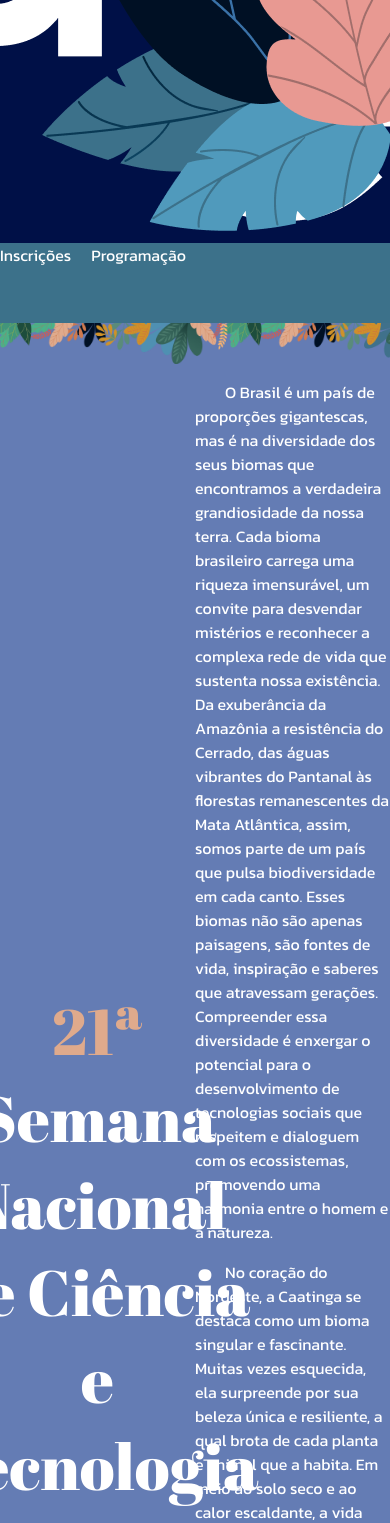
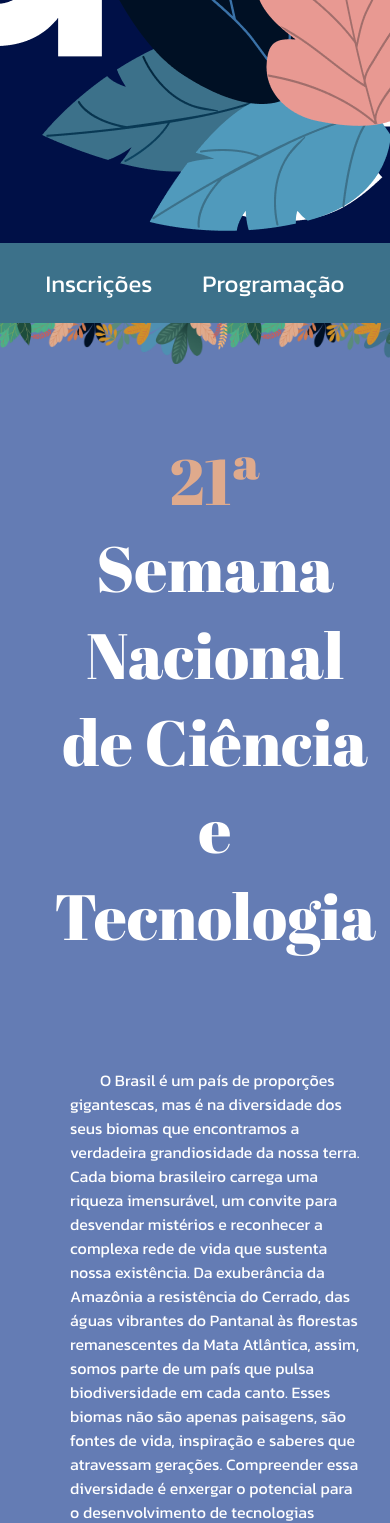
Before and after one commit to Chayfranco/semana-nacional-de-ciencia-e-tecnologia, a Flask app: page / in a window 390 px wide; the page is wider, and only the part inside the window is pictured. Shown: the part 521-2044 px from the top of that part. Run offline with Flask 3, Linux system fonts and the light colour scheme.

Commit message:
responsivo?

```diff
--- a/templates/index.html
+++ b/templates/index.html
@@ -68,8 +68,8 @@
       <img src="../static/arte-principal.png">
       <img style="right:0; bottom: 80px; position: absolute;" src="../static/elemento-folha.png">
 
-      <div style="background-color: #3C718A; width: 100%; height: 80px; position: absolute; z-index: 1; bottom: 0px;">
-        <nav>
+      <div>
+        <nav style="background-color: #3C718A; width: 100%; height: 80px; position: absolute; z-index: 1; bottom: 0px; left: 0;">
           <ul>
             <li><a href="https://www.even3.com.br/21-semana-nacional-de-ciencias-e-tecnologia-491231/">Inscrições</a></li>
             <li><a href="">Programação</a></li>
@@ -78,32 +78,60 @@
 
         <style>
           nav {
+
             ul {
               display: flex;
               list-style: none;
+              gap: 50px;
               padding: 0;
               margin: 0;
+              justify-content: center;
+              align-items: center;
+              height: 100%;
             }
             li {
-              margin-right: 20px;
+
               a {
                 text-decoration: none;
                 color: white;
+                font-size: 1.5rem
               }
             }
           }
 
           section {
-            padding: 50px 0;
+            padding: 50px 150px;
           }
         </style>
       </div>
     </div>
 
-    <section style="background-color: #647CB4; padding-top: 0;">
+    <div style="background-color: #647CB4;">
       <img style="width:100%;"src="../static/top-div.png">
+    </div>
 
-      <div style="display: flex; margin-bottom: 50px;">
+    <section class="info" style="background-color: #647CB4; padding-top: 0;">
+
+      <style>
+        .info .conteudo-info > div {
+          padding: 20px;
+        }
+        @media only screen and (max-width: 600px) {
+          .info .conteudo-info {
+            flex-direction: column;
+
+            > div {
+              width: 100% !important;
+            }
+          }
+          section {
+            padding: 50px 50px;
+          }
+        }
+      </style>
+
+
+      <div class="conteudo-info" style="display: flex; margin-bottom: 50px;">
         <div style="width: 50%; display: flex; justify-content: center; align-items: center;">
           <h1 style="color: #FFF; font-size: 4rem; text-align: center;"><span style="color: #DFAA8C;">21ª</span> Semana Nacional de Ciência e Tecnologia</h1>
         </div>
@@ -124,7 +152,7 @@
 
 
 
-      <div style="display: flex; margin-bottom: 50px;">
+      <div class="conteudo-info" style="display: flex; margin-bottom: 50px;">
         <div style="width: 50%; display: flex; align-items: center;">
           <div>
             <p>E é neste vasto cenário de biodiversidade e conhecimento que Belo Jardim desponta como um símbolo de resiliência e inovação. Situada no agreste pernambucano, o município está inserido numa zona privilegiada, com destaques para as bacias hidrográficas dos rios Ipojuca e Capibaribe e, por sua vez, é recoberto por pequenas, médias e grandes nascentes, sendo necessárias ações que promovam a preservação e a conservação desses recursos, para não comprometer a capacidade de atender as necessidades das próximas gerações. </p>
@@ -137,7 +165,7 @@
         </div>
       </div>
 
-      <div style="display: flex; margin-bottom: 50px;">
+      <div class="conteudo-info" style="display: flex; margin-bottom: 50px;">
         <div style="width: 50%; display: flex; justify-content: center; align-items: center;">
           <img class="" src="../static/img-biomas-brasil-principal.png" />
         </div>
@@ -154,7 +182,7 @@
 
 
 
-      <div style="display: flex; margin-bottom: 50px;">
+      <div class="conteudo-info" style="display: flex; margin-bottom: 50px;">
         <div style="width: 50%; display: flex; align-items: center;">
           <p>É nesse contexto de união entre natureza, ciência e tecnologia que a 21ª Semana Nacional de Ciência e Tecnologia (21ª SNCT) adquire um significado especial. Em Belo Jardim, a SNCT não é apenas uma celebração do conhecimento, mas um chamado à ação, um momento de dar voz à Caatinga e de reconhecer sua importância como patrimônio natural e cultural. O maior evento de popularização da ciência no país destaca, neste cenário, a necessidade urgente de integrar saberes tradicionais e inovações tecnológicas na construção de um Brasil mais sustentável.</p>
         </div>
@@ -177,7 +205,7 @@
       </div>
 
 
-      <h2>Confira todos os especialistas que participarão do evento:</h2>
+      <h2 style="text-align: center;">Confira todos os especialistas que participarão do evento:</h2>
 
       <div class="lista-palestrantes especialista">
         <div class="palestrante">
@@ -270,7 +298,7 @@
         </div>
       </div>
 
-      <h2>Confira todos os monitores do evento:</h2>
+      <h2 style="text-align: center;">Confira todos os monitores do evento:</h2>
 
       <div class="lista-palestrantes monitor">
         <div class="palestrante">
@@ -503,7 +531,7 @@
 
     <section>
 
-      <h2>Programação do Evento</h2>
+      <h2 style="text-align: center;">Programação do Evento</h2>
 
       <h3>Terça-feira 29/10/2024</h3>
       <ul>
```
